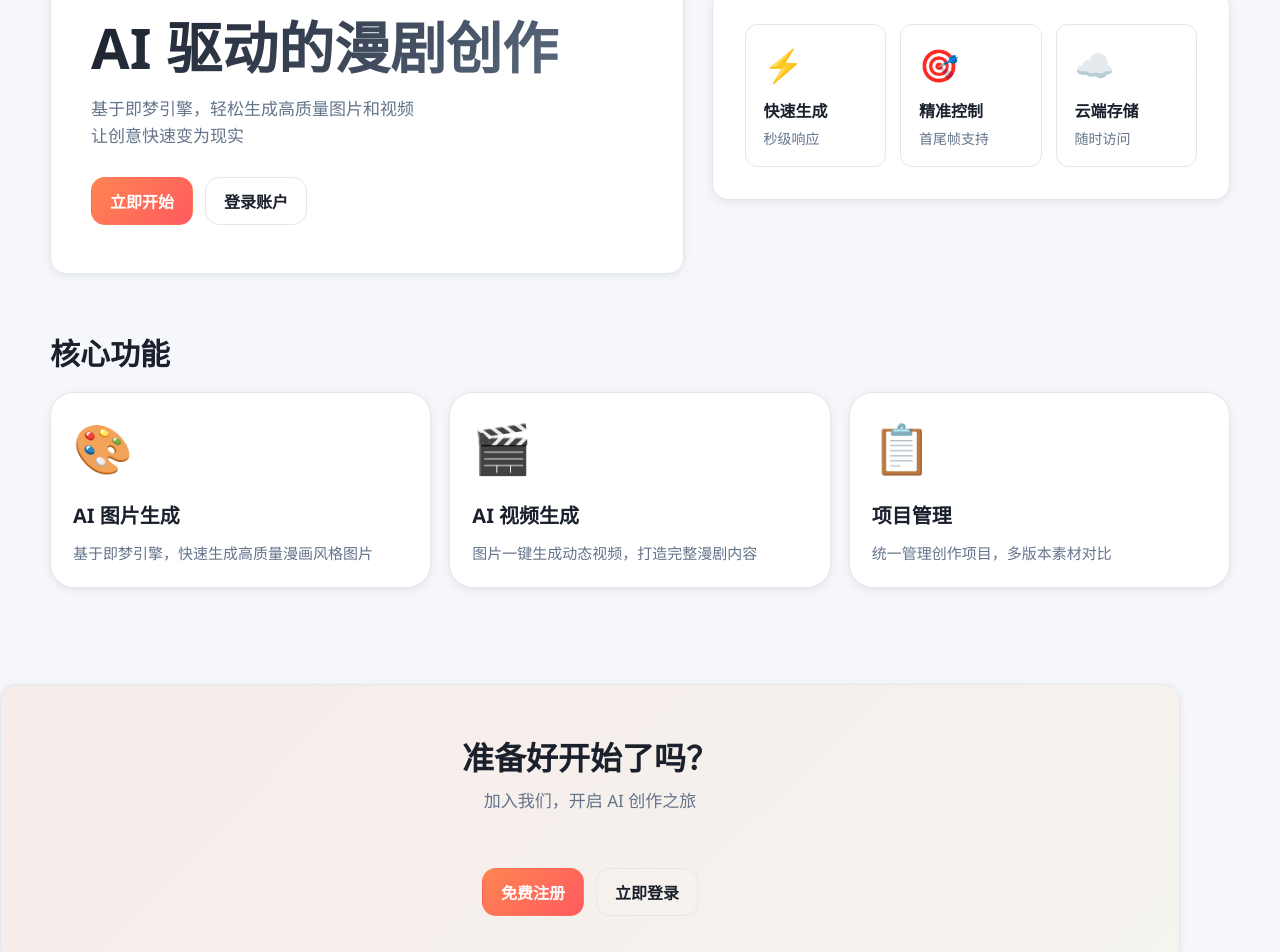
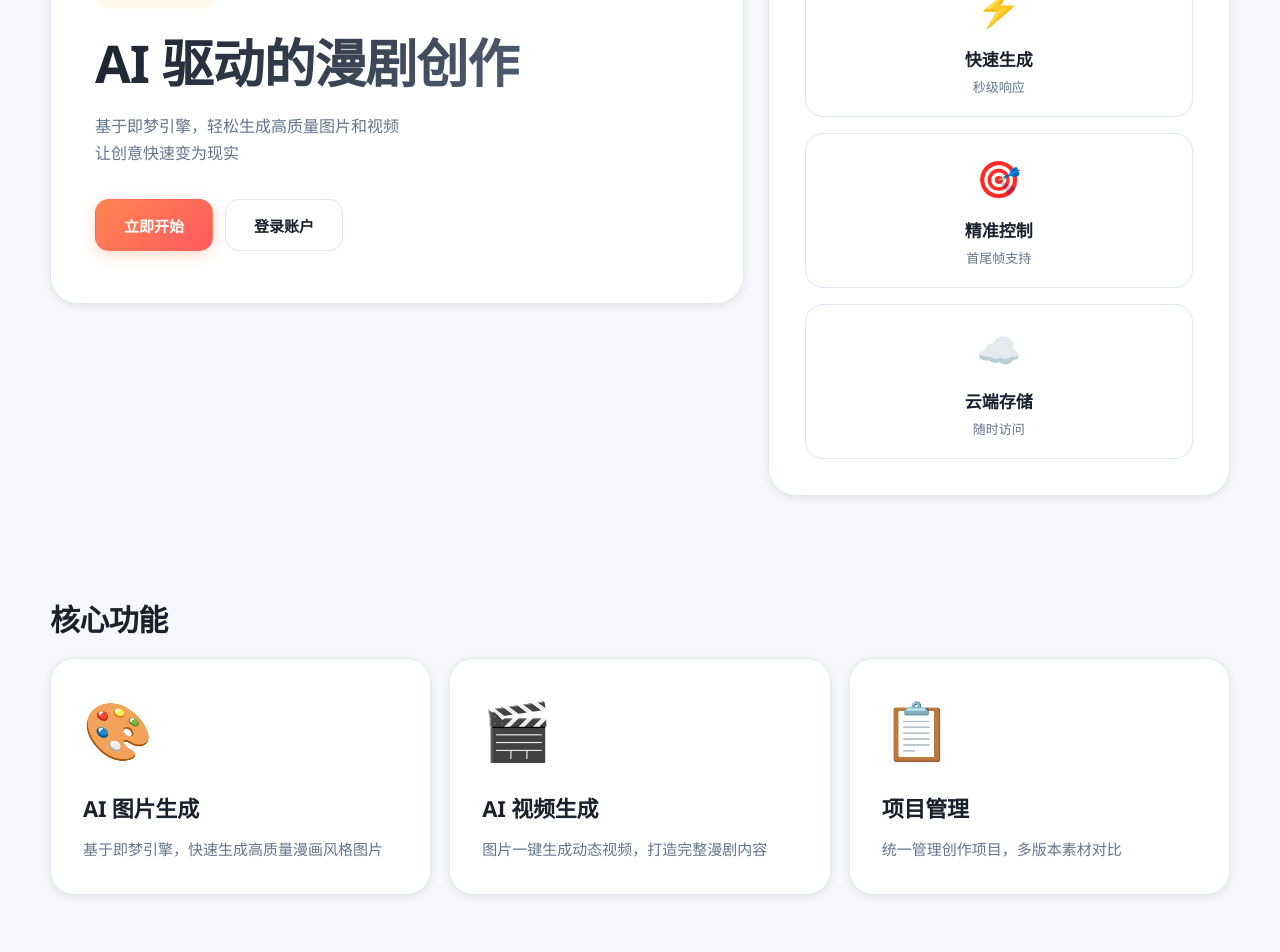
Before and after one commit to nwboss/web_dream, a Next.js app: page / in a window 1280 px wide. Shown: the part 240-1192 px from the top of the page. Built offline with nearby package versions, Linux system fonts and the light colour scheme; no server answers.

Commit message:
style: Update hero section layout and enhance UI components for improved user experience

```diff
--- a/src/app/globals.css
+++ b/src/app/globals.css
@@ -102,10 +102,10 @@ select {
 
 .hero {
   display: grid;
-  grid-template-columns: 1.1fr 0.9fr;
-  gap: 28px;
-  padding: 72px 0 32px;
-  align-items: center;
+  grid-template-columns: 1.2fr 0.8fr;
+  gap: 24px;
+  padding: 80px 0 40px;
+  align-items: start;
 }
 
 .hero-card,
@@ -122,8 +122,8 @@ select {
 }
 
 .hero-card {
-  padding: 34px;
-  border-radius: var(--radius-lg);
+  padding: 40px;
+  border-radius: 28px;
 }
 
 .eyebrow {
@@ -139,29 +139,33 @@ select {
 }
 
 .hero h1 {
-  margin: 20px 0 16px;
-  font-size: clamp(42px, 5vw, 56px);
-  line-height: 1.1;
+  margin: 24px 0 20px;
+  font-size: clamp(38px, 5vw, 52px);
+  line-height: 1.15;
   font-weight: 700;
   background: linear-gradient(135deg, var(--text), var(--muted));
   -webkit-background-clip: text;
   -webkit-text-fill-color: transparent;
   background-clip: text;
+  letter-spacing: -0.02em;
 }
 
 .hero-description {
   margin: 0;
   color: var(--muted);
-  font-size: 17px;
-  line-height: 1.6;
+  font-size: 16px;
+  line-height: 1.7;
 }
 
 .hero-main {
-  padding: 48px 40px;
+  padding: 52px 44px;
 }
 
 .hero-stats {
-  padding: 32px;
+  padding: 36px;
+  display: flex;
+  flex-direction: column;
+  justify-content: center;
 }
 
 .hero-actions,
@@ -173,7 +177,13 @@ select {
 }
 
 .hero-actions {
-  margin-top: 28px;
+  margin-top: 32px;
+}
+
+.hero-actions .btn {
+  height: 52px;
+  padding: 0 28px;
+  font-size: 15px;
 }
 
 .btn {
@@ -197,6 +207,11 @@ select {
 .btn-primary {
   background: linear-gradient(135deg, var(--accent), #ff5a5f);
   color: white;
+  box-shadow: 0 4px 14px rgba(255, 133, 82, 0.3);
+}
+
+.btn-primary:hover {
+  box-shadow: 0 6px 20px rgba(255, 133, 82, 0.4);
 }
 
 .btn-secondary {
@@ -205,6 +220,11 @@ select {
   border-color: var(--line);
 }
 
+.btn-secondary:hover {
+  background: rgba(255, 255, 255, 0.08);
+  border-color: rgba(255, 255, 255, 0.2);
+}
+
 .btn-ghost {
   background: transparent;
   color: var(--muted);
@@ -213,15 +233,16 @@ select {
 
 .metrics {
   display: grid;
-  grid-template-columns: repeat(3, minmax(0, 1fr));
-  gap: 14px;
+  grid-template-columns: 1fr;
+  gap: 16px;
 }
 
 .metric {
-  padding: 18px;
-  border-radius: var(--radius-md);
+  padding: 20px;
+  border-radius: 18px;
   background: linear-gradient(180deg, rgba(255, 255, 255, 0.08), rgba(255, 255, 255, 0.02));
   border: 1px solid var(--line);
+  text-align: center;
 }
 
 .metric strong {
@@ -230,24 +251,36 @@ select {
 }
 
 .metric-icon {
-  font-size: 32px;
-  margin-bottom: 12px;
+  font-size: 36px;
+  margin-bottom: 14px;
 }
 
 .metric strong {
-  font-size: 16px;
+  display: block;
+  font-size: 17px;
   font-weight: 600;
+  margin-bottom: 6px;
 }
 
 .metric span {
   display: block;
-  margin-top: 6px;
-  color: var(--muted);
-  font-size: 14px;
+  color: var(--muted);
+  font-size: 13px;
 }
 
 .section {
-  padding: 24px 0 48px;
+  padding: 60px 0 80px;
+}
+
+.section-head {
+  margin-bottom: 40px;
+}
+
+.section-head h2 {
+  font-size: 36px;
+  font-weight: 700;
+  margin: 0;
+  letter-spacing: -0.02em;
 }
 
 .section-head {
@@ -281,12 +314,18 @@ select {
 .dashboard-card,
 .account-card {
   border-radius: 24px;
-  padding: 22px;
+  padding: 32px;
+  transition: transform 0.2s ease, box-shadow 0.2s ease;
+}
+
+.feature-card:hover {
+  transform: translateY(-4px);
+  box-shadow: 0 12px 40px rgba(0, 0, 0, 0.2);
 }
 
 .feature-icon {
-  font-size: 48px;
-  margin-bottom: 20px;
+  font-size: 56px;
+  margin-bottom: 24px;
   display: block;
 }
 
@@ -294,9 +333,10 @@ select {
 .template-card h3,
 .dashboard-card h3,
 .account-card h3 {
-  margin: 0 0 12px;
-  font-size: 20px;
+  margin: 0 0 14px;
+  font-size: 22px;
   font-weight: 600;
+  letter-spacing: -0.01em;
 }
 
 .feature-card p,
@@ -305,7 +345,7 @@ select {
 .account-card p {
   margin: 0;
   color: var(--muted);
-  line-height: 1.6;
+  line-height: 1.65;
   font-size: 15px;
 }
 
@@ -321,32 +361,49 @@ select {
 }
 
 .cta-section {
-  margin: 48px 0 64px;
+  margin: 80px 0 100px;
 }
 
 .cta-banner {
-  padding: 48px;
-  border-radius: var(--radius-lg);
-  background: linear-gradient(135deg, rgba(255, 133, 82, 0.1), rgba(255, 209, 102, 0.08));
-  border: 1px solid var(--line);
-  box-shadow: var(--shadow);
+  padding: 64px 48px;
+  border-radius: 32px;
+  background: linear-gradient(135deg, rgba(255, 133, 82, 0.12), rgba(255, 209, 102, 0.1));
+  border: 1px solid rgba(255, 209, 102, 0.2);
+  box-shadow: 0 8px 32px rgba(255, 133, 82, 0.15);
   text-align: center;
   display: flex;
   flex-direction: column;
   align-items: center;
-  gap: 28px;
-}
-
-.cta-content h2 {
-  margin: 0 0 8px 0;
-  font-size: 32px;
+  gap: 32px;
+}
+
+.cta-banner h2 {
+  margin: 0 0 12px 0;
+  font-size: 38px;
   font-weight: 700;
-}
-
-.cta-content p {
+  letter-spacing: -0.02em;
+}
+
+.cta-banner p {
   margin: 0;
   color: var(--muted);
-  font-size: 17px;
+  font-size: 18px;
+}
+
+.cta-actions {
+  display: flex;
+  flex-wrap: wrap;
+  gap: 14px;
+  justify-content: center;
+  align-items: center;
+}
+
+.cta-actions .btn {
+  height: 54px;
+  padding: 0 32px;
+  font-size: 16px;
+  border-radius: 16px;
+  min-width: 140px;
 }
 
 .footer {
--- a/src/app/page.tsx
+++ b/src/app/page.tsx
@@ -79,23 +79,6 @@ export default function HomePage() {
         </div>
       </section>
 
-      <section className="shell cta-section">
-        <div className="cta-banner">
-          <div className="cta-content">
-            <h2>准备好开始了吗？</h2>
-            <p>加入我们，开启 AI 创作之旅</p>
-          </div>
-          <div className="hero-actions">
-            <Link className="btn btn-primary" href="/register">
-              免费注册
-            </Link>
-            <Link className="btn btn-secondary" href="/login">
-              立即登录
-            </Link>
-          </div>
-        </div>
-      </section>
-
       <footer className="shell footer">
         <p>即梦工坊 - AI 驱动的漫剧创作平台</p>
       </footer>
```
